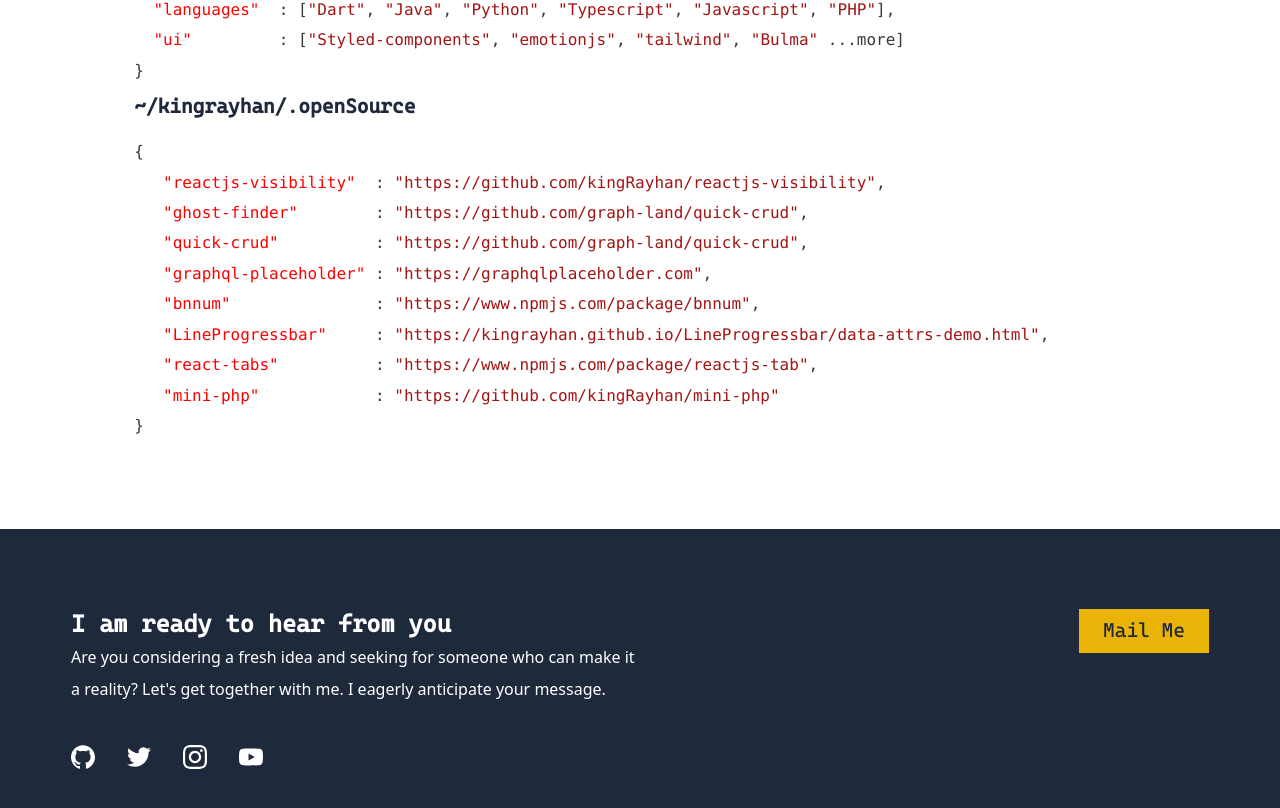
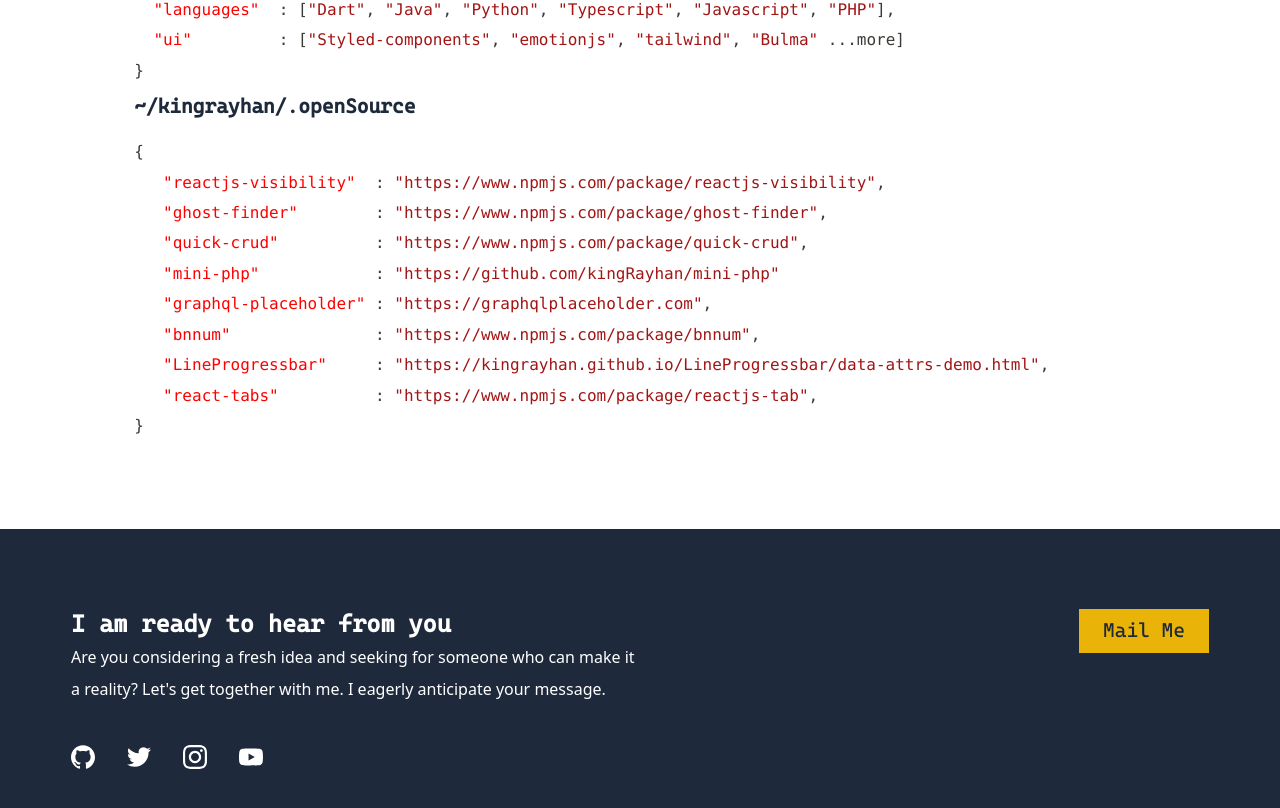
Before and after one commit to kingRayhan/rayhan.dev, a Next.js app: page / in a window 1280 px wide. Shown: the part 1878-2686 px from the top of the page. Built offline with nearby package versions, Linux system fonts and the light colour scheme.

Commit message:
Update Stacks.tsx

```diff
--- a/components/Stacks.tsx
+++ b/components/Stacks.tsx
@@ -40,14 +40,14 @@ const Stacks = () => {
             style={vs}
           >
             {`{
-   "reactjs-visibility"  : "https://github.com/kingRayhan/reactjs-visibility",
-   "ghost-finder"        : "https://github.com/graph-land/quick-crud",
-   "quick-crud"          : "https://github.com/graph-land/quick-crud",
+   "reactjs-visibility"  : "https://www.npmjs.com/package/reactjs-visibility",
+   "ghost-finder"        : "https://www.npmjs.com/package/ghost-finder",
+   "quick-crud"          : "https://www.npmjs.com/package/quick-crud",
+   "mini-php"            : "https://github.com/kingRayhan/mini-php"
    "graphql-placeholder" : "https://graphqlplaceholder.com",
    "bnnum"               : "https://www.npmjs.com/package/bnnum",
    "LineProgressbar"     : "https://kingrayhan.github.io/LineProgressbar/data-attrs-demo.html",
    "react-tabs"          : "https://www.npmjs.com/package/reactjs-tab",
-   "mini-php"            : "https://github.com/kingRayhan/mini-php"
 }`}
           </SyntaxHighlighter>
         </div>
```
